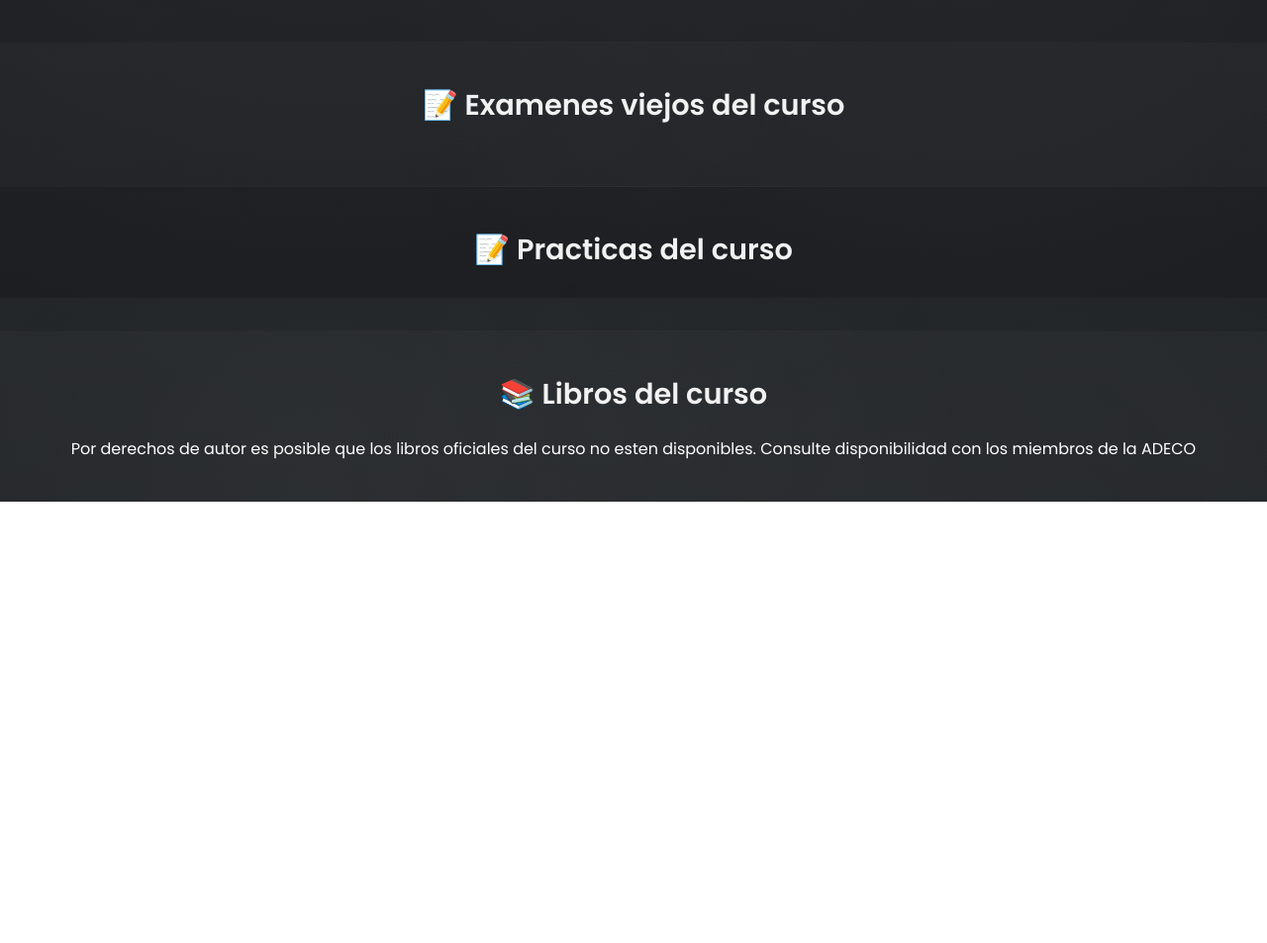
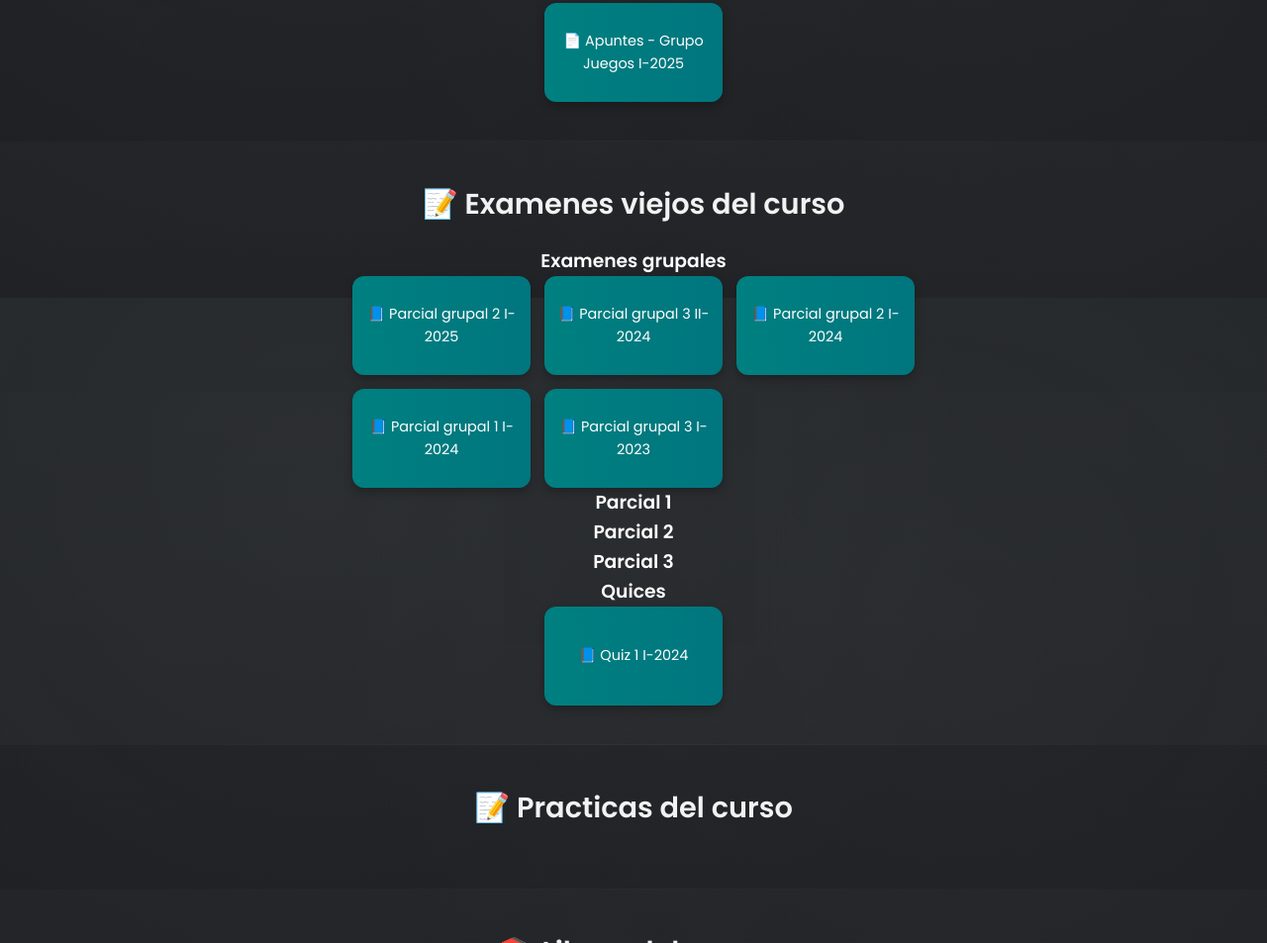
Before and after one commit to adeco-ucr/economia-ucr-biblioteca-virtual, a plain HTML site: page semestres/semestre4/juegos-e-informacion/index.html in a window 1280 px wide. Shown: the part 499-1452 px from the top of the page at 99% size. Before the commit the page ends 1006 px from the top, so only its background shows below. Drawn offline with nearby package versions, Linux system fonts and the light colour scheme.

Commit message:
Actualización juegos y opti

```diff
--- a/semestres/semestre4/juegos-e-informacion/index.html
+++ b/semestres/semestre4/juegos-e-informacion/index.html
@@ -29,7 +29,7 @@
       <h2>📝 Apuntes del curso</h2>
       <div class="cursos-wrapper">
         <div class="cursos">
-
+          <a href="apuntes/apuntes-grupo-juegos-I-2025.pdf" class="curso" download>📄 Apuntes - Grupo Juegos I-2025</a>
         </div>
       </div>
     </section>
@@ -37,11 +37,26 @@
     <!-- Examenes Viejos -->
     <section class="semestre">
       <h2>📝 Examenes viejos del curso</h2>
-      <div class="cursos-wrapper">
-        <div class="cursos">
+        <h3> Examenes grupales</h3>
+        <div class="cursos-wrapper">
+          <div class="cursos">
+            <a href="examenes-viejos/parcial-grupal-2-I-2025.pdf" class="curso" download>📘 Parcial grupal 2 I-2025</a>
+            <a href="examenes-viejos/parcial-grupal-3-II-2024.pdf" class="curso" download>📘 Parcial grupal 3 II-2024</a>
+            <a href="examenes-viejos/parcial-grupal-2-I-2024.pdf" class="curso" download>📘 Parcial grupal 2 I-2024</a>
+            <a href="examenes-viejos/parcial-grupal-1-I-2024.pdf" class="curso" download>📘 Parcial grupal 1 I-2024</a>
+            <a href="examenes-viejos/parcial-grupal-3-I-2023.pdf" class="curso" download>📘 Parcial grupal 3 I-2023</a>
 
+          </div>
         </div>
-      </div>
+        <h3> Parcial 1</h3>
+        <h3> Parcial 2</h3>
+        <h3> Parcial 3</h3>
+        <h3> Quices</h3>
+        <div class="cursos-wrapper">
+          <div class="cursos">
+            <a href="examenes-viejos/quiz-1-I-2024.pdf" class="curso" download>📘 Quiz 1 I-2024</a>
+          </div>
+        </div>
     </section>
 
     <!-- Practicas -->
```
Also changed, not shown: semestres/semestre2/calculo-optimizacion/index.html (+25 -4 lines), 13 other files.
